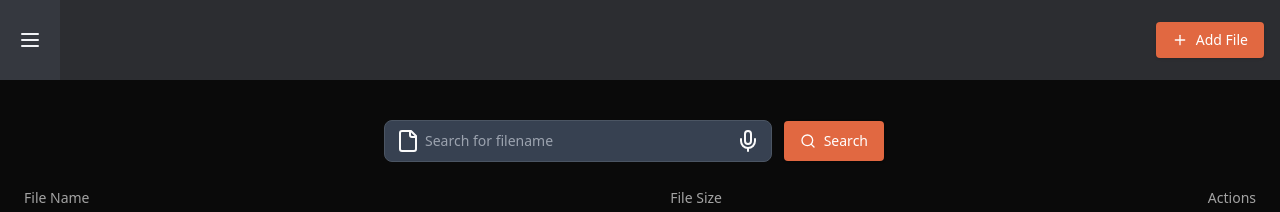
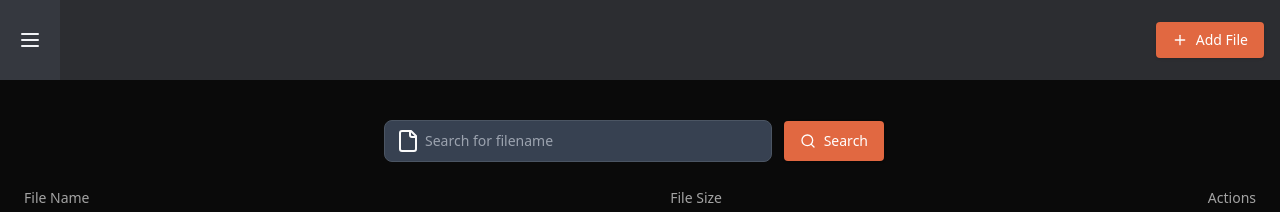
Before and after one commit to AnandaGeotech/markdown-editor, a React (Vite) app: page / in a window 1280 px wide. Shown: the top 212 px of the page. Built offline with nearby package versions, Linux system fonts and the light colour scheme.

Commit message:
bugfix: struture fix with seperate file and optimse service

```diff
--- /dev/null
+++ b/src/common/components/custom-search.tsx
@@ -0,0 +1,138 @@
+/* eslint-disable react/jsx-no-constructed-context-values */
+/* eslint-disable no-unused-vars */
+import React, {
+  createContext,
+  useContext,
+  useEffect,
+  useState,
+  ReactNode,
+} from 'react';
+import {
+  AudioLines, FileIcon, Mic,
+} from 'lucide-react';
+import { Button } from '@/common/components/button';
+
+interface ISearchFormProps {
+  searchQuery: string;
+  onSearch: (query: string) => void;
+  children?: ReactNode;
+}
+
+interface ISearchFormContext {
+  searchQuery: string;
+  onSearch: (query: string) => void;
+  recognizing: boolean;
+  toggleStartStop: () => void;
+}
+
+const SearchFormContext = createContext<ISearchFormContext | undefined>(undefined);
+
+function useSearchFormContext() {
+  const context = useContext(SearchFormContext);
+  if (!context) {
+    throw new Error('useSearchFormContext must be used within a CustomSearchForm');
+  }
+  return context;
+}
+
+const CustomSearchForm: React.FC<ISearchFormProps> & {
+  Input: typeof SearchFormInput;
+  Button: typeof SearchFormButton;
+} = ({
+  searchQuery, onSearch, children,
+}) => {
+  const [recognition, setRecognition] = useState<SpeechRecognition | null>(null);
+  const [recognizing, setRecognizing] = useState(false);
+
+  useEffect(() => {
+    const SpeechRecognition = (window as any).SpeechRecognition || (window as any).webkitSpeechRecognition;
+    if (SpeechRecognition) {
+      const recognitionInstance = new SpeechRecognition();
+      recognitionInstance.continuous = true;
+      recognitionInstance.interimResults = true;
+
+      recognitionInstance.onresult = (event: SpeechRecognitionEvent) => {
+        const finalTranscript = Array.from(event.results)
+          .filter((result) => result.isFinal)
+          .map((result) => result[0].transcript)
+          .join('');
+        onSearch(finalTranscript);
+      };
+
+      recognitionInstance.onend = () => {
+        setRecognizing(false);
+      };
+
+      setRecognition(recognitionInstance);
+    } else {
+      console.error('SpeechRecognition is not supported in this browser.');
+    }
+  }, [onSearch]);
+
+  const toggleStartStop = () => {
+    if (recognition) {
+      if (recognizing) {
+        recognition.stop();
+        setRecognizing(false);
+      } else {
+        recognition.start();
+        setRecognizing(true);
+      }
+    }
+  };
+
+  return (
+    <SearchFormContext.Provider value={{
+      searchQuery, onSearch, recognizing, toggleStartStop,
+    }}
+    >
+      <form className="flex items-center max-w-lg mx-auto">
+        {children}
+      </form>
+    </SearchFormContext.Provider>
+  );
+};
+
+const SearchFormInput: React.FC = () => {
+  const { searchQuery, onSearch } = useSearchFormContext();
+
+  const handleInputChange = (e: React.ChangeEvent<HTMLInputElement>) => {
+    onSearch(e.target.value);
+  };
+
+  return (
+    <div className="relative md:w-[600px]">
+      <div className="absolute inset-y-0 start-0 flex items-center px-3 pointer-events-none">
+        <FileIcon />
+      </div>
+      <input
+        type="text"
+        id="voice-search"
+        className="bg-gray-50 border border-gray-300 text-gray-900 text-sm rounded-lg focus:ring-blue-500 focus:border-blue-500 block w-full ps-10 p-2.5 dark:bg-gray-700 dark:border-gray-600 dark:placeholder-gray-400 dark:text-white dark:focus:ring-blue-500 dark:focus:border-blue-500"
+        placeholder="Search for filename"
+        value={searchQuery}
+        onChange={handleInputChange}
+        required
+      />
+    </div>
+  );
+};
+
+const SearchFormButton: React.FC = () => {
+  const { recognizing, toggleStartStop } = useSearchFormContext();
+
+  return (
+    <Button
+      type="button"
+      className="absolute inset-y-0 end-0 flex items-center pe-3 h-100"
+      onClick={toggleStartStop}
+    >
+      {recognizing ? <AudioLines /> : <Mic />}
+    </Button>
+  );
+};
+
+CustomSearchForm.Input = SearchFormInput;
+CustomSearchForm.Button = SearchFormButton;
+
+export default CustomSearchForm;
--- a/src/common/contexts/markdown.context.tsx
+++ b/src/common/contexts/markdown.context.tsx
@@ -7,8 +7,9 @@ import {
 } from 'react';
 import { useNavigate } from 'react-router-dom';
 import { useToast } from '@/common/hooks/use-toast';
-import markdownService, { validateMarkdownFn } from '@/features/markdown/services/markdown.service';
+import markdownService from '@/features/markdown/services/markdown.service';
 import { IMarkdownContextProps, IMarkdownProviderProps, TMarkdownError } from '@/features/markdown/type/markdown.type';
+import { validateMarkdownFn } from '@/features/markdown/validations/file-create-validation';
 
 const serviceMethods = markdownService();
 
--- a/src/features/markdown/components/copy.option.tsx
+++ b/src/features/markdown/components/copy.option.tsx
@@ -1,21 +1,11 @@
 /* eslint-disable no-unused-vars */
 import { CopyCheck, CopyIcon } from 'lucide-react';
 import { FC, useState } from 'react';
-import MarkdownIt from 'markdown-it';
-import { COPY_TYPE_HTML } from '../constant/markdown.contant';
 import { ICopyOptionProps } from '../type/markdown.type';
+import { handleCopyFn } from '../utils/copy-file';
 import { toast } from '@/common/hooks/use-toast';
 import { useMarkdownContext } from '@/common/contexts/markdown.context';
 
-const md = new MarkdownIt();
-const handleCopyFn = ({ textFile, name }:{ name: string, textFile: string }) => {
-  if (name === COPY_TYPE_HTML) {
-    const renderedHTML = md.render(textFile);
-    return navigator.clipboard.writeText(renderedHTML);
-  }
-
-  return navigator.clipboard.writeText(textFile);
-};
 const CopyOption: FC<ICopyOptionProps> = ({ textFile, name }) => {
   const { fileName } = useMarkdownContext();
   const [isCopy, setisCopy] = useState(false);
--- a/src/features/markdown/components/filelist-custom-search.tsx
+++ b/src/features/markdown/components/filelist-custom-search.tsx
@@ -1,116 +1,21 @@
-import React, { useEffect, useState } from 'react';
-import {
-  AudioLines, FileIcon, Mic, SearchIcon,
-} from 'lucide-react';
-import { Button } from '../../../common/components/button';
+import { FC } from 'react';
+import { SearchIcon } from 'lucide-react';
+import CustomSearchForm from '@/common/components/custom-search';
+import { Button } from '@/common/components/button';
 import { ISearchFormProps } from '@/types/common.type';
 
-const FileListCustomSearchForm: React.FC<ISearchFormProps> = ({ onSearch, searchQuery }) => {
-  const handleInputChange = (e: React.ChangeEvent<HTMLInputElement>) => {
-    onSearch(e.target.value);
-  };
+const FileListCustomSearch: FC<ISearchFormProps> = ({ searchQuery, onSearch }) => (
+  <CustomSearchForm
+    searchQuery={searchQuery}
+    onSearch={onSearch}
+  >
+    <CustomSearchForm.Input />
+    {/* <CustomSearchForm.Button /> */}
+    <Button className="mx-3 flex bg-custom-primary hover:bg-orange-600 text-white font-medium py-5 px-4 rounded">
+      <SearchIcon />
+      <p className="hidden md:block">Search</p>
+    </Button>
+  </CustomSearchForm>
+);
 
-  const handleFormSubmit = (e: React.FormEvent) => {
-    e.preventDefault();
-    if (searchQuery.trim()) {
-      onSearch(searchQuery);
-    }
-  };
-  const [recognition, setRecognition] = useState<SpeechRecognition | null>(null);
-  const [recognizing, setRecognizing] = useState(false);
-  const [finalText, setFinalText] = useState('');
-  const [interimText, setInterimText] = useState('');
-
-  useEffect(() => {
-    const SpeechRecognition = (window as any).SpeechRecognition || (window as any).webkitSpeechRecognition;
-    if (SpeechRecognition) {
-      const recognitionInstance = new SpeechRecognition();
-      recognitionInstance.continuous = true;
-      recognitionInstance.interimResults = true;
-
-      recognitionInstance.onresult = (event: SpeechRecognitionEvent) => {
-        let final = '';
-        let interim = '';
-        for (let i = 0; i < event.results.length; ++i) {
-          if (event.results[i].isFinal) {
-            final += event.results[i][0].transcript;
-          } else {
-            interim += event.results[i][0].transcript;
-          }
-        }
-        setFinalText(final);
-        setInterimText(interim);
-        onSearch(final);
-      };
-
-      recognitionInstance.onend = () => {
-        setRecognizing(false);
-      };
-
-      setRecognition(recognitionInstance);
-    } else {
-      console.error('SpeechRecognition is not supported in this browser.');
-    }
-  }, []);
-
-  const toggleStartStop = () => {
-    if (recognition) {
-      if (recognizing) {
-        recognition.stop();
-        setRecognizing(false);
-      } else {
-        recognition.start();
-        setRecognizing(true);
-        setFinalText('');
-        onSearch('');
-        setInterimText('');
-      }
-    }
-  };
-
-  return (
-    <form
-      onSubmit={handleFormSubmit}
-      className="flex items-center max-w-lg mx-auto"
-    >
-
-      <label className="sr-only">
-        Search
-      </label>
-      <div className="relative md:w-[600px]">
-        <div className="absolute inset-y-0 start-0 flex items-center px-3 pointer-events-none">
-          <FileIcon />
-        </div>
-        <input
-          type="text"
-          id="voice-search"
-          className="bg-gray-50 border border-gray-300 text-gray-900 text-sm rounded-lg focus:ring-blue-500 focus:border-blue-500 block w-full ps-10 p-2.5 dark:bg-gray-700 dark:border-gray-600 dark:placeholder-gray-400 dark:text-white dark:focus:ring-blue-500 dark:focus:border-blue-500"
-          placeholder="Search for filename"
-          value={searchQuery}
-          onChange={handleInputChange}
-          required
-        />
-
-        <button
-          type="button"
-          className="absolute inset-y-0 end-0 flex items-center pe-3"
-          onClick={toggleStartStop}
-        >
-          {!recognizing ? <Mic />
-            : <AudioLines />}
-
-        </button>
-      </div>
-      <Button
-        className="mx-3 flex
-              bg-custom-primary
-                 hover:bg-orange-600 text-white font-medium py-5 px-4 rounded"
-      >
-        <SearchIcon />
-        <p className="hidden md:block"> Search</p>
-      </Button>
-    </form>
-  );
-};
-
-export default FileListCustomSearchForm;
+export default FileListCustomSearch;
--- a/src/features/markdown/pages/MarkdownList.tsx
+++ b/src/features/markdown/pages/MarkdownList.tsx
@@ -5,7 +5,7 @@ import { FILE_TABLE_HEADER_LIST } from '../constant/markdown.contant';
 import { ConfirmModal } from '@/common/components/confirm-modal';
 import Header from '@/common/components/header';
 import TableSkeleton from '@/common/components/table-skeleton';
-import FileListCustomSearchForm from '@/features/markdown/components/filelist-custom-search';
+import FilelistCustomSearch from '@/features/markdown/components/filelist-custom-search';
 
 const MarkdownList: FC = () => {
   const {
@@ -30,7 +30,10 @@ const MarkdownList: FC = () => {
       <div className="relative overflow-x-auto  py-10 px-4">
         <div className="flex items-center justify-between flex-column flex-wrap md:flex-row space-y-4 md:space-y-0 pb-4 ">
 
-          <FileListCustomSearchForm onSearch={handleSearch} searchQuery={searchTerm} />
+          <FilelistCustomSearch
+            searchQuery={searchTerm}
+            onSearch={handleSearch}
+          />
         </div>
         <Suspense fallback={<TableSkeleton />}>
 
--- /dev/null
+++ b/src/features/markdown/utils/copy-file.ts
@@ -0,0 +1,12 @@
+import MarkdownIt from 'markdown-it';
+import { COPY_TYPE_HTML } from '../constant/markdown.contant';
+
+const md = new MarkdownIt();
+export const handleCopyFn = ({ textFile, name }:{ name: string, textFile: string }) => {
+  if (name === COPY_TYPE_HTML) {
+    const renderedHTML = md.render(textFile);
+    return navigator.clipboard.writeText(renderedHTML);
+  }
+
+  return navigator.clipboard.writeText(textFile);
+};
--- a/src/types/common.type.ts
+++ b/src/types/common.type.ts
@@ -7,8 +7,10 @@ import { ACTION_TYPES } from '@/common/constants/common.constant';
 import { buttonVariants } from '@/common/components/button';
 
 export interface ISearchFormProps {
+    children?:React.ReactNode
   onSearch: (query: string) => void;
   searchQuery: string;
+  formLabel?:string
 }
 
 export interface ITableActions<T> {
```
Also changed, not shown: src/features/markdown/services/markdown.service.ts (+0 -35 lines), src/features/markdown/validations/file-create-validation.ts (added, +32 -0 lines).
